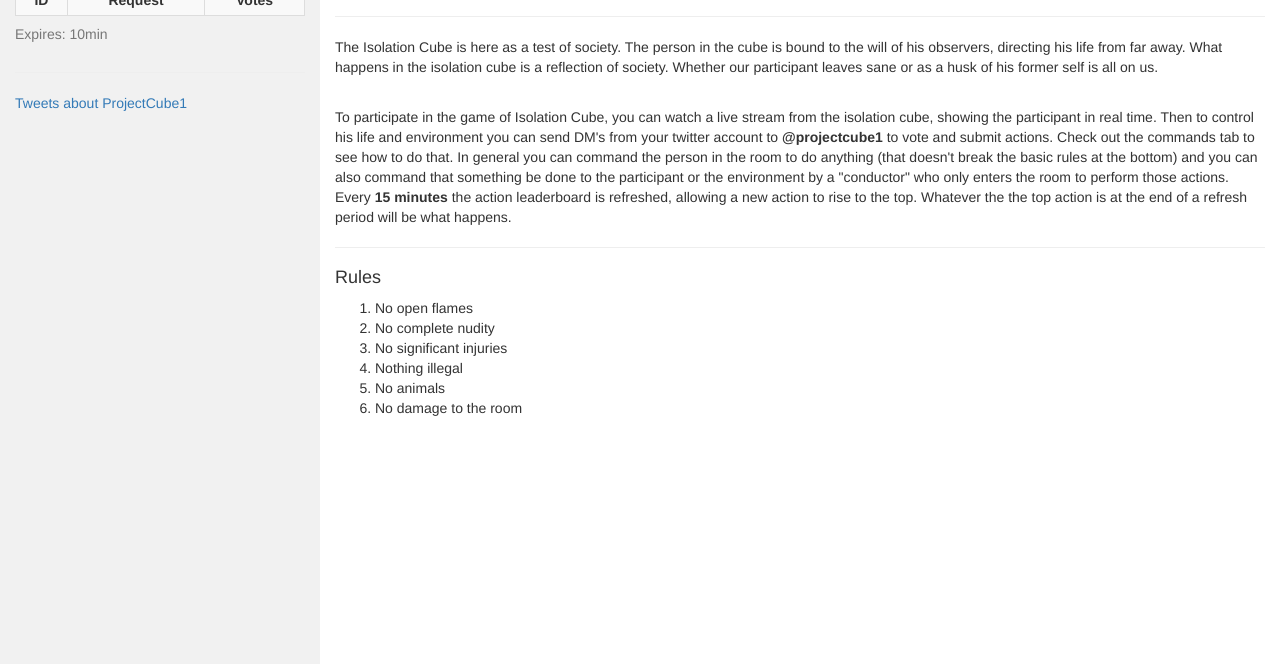
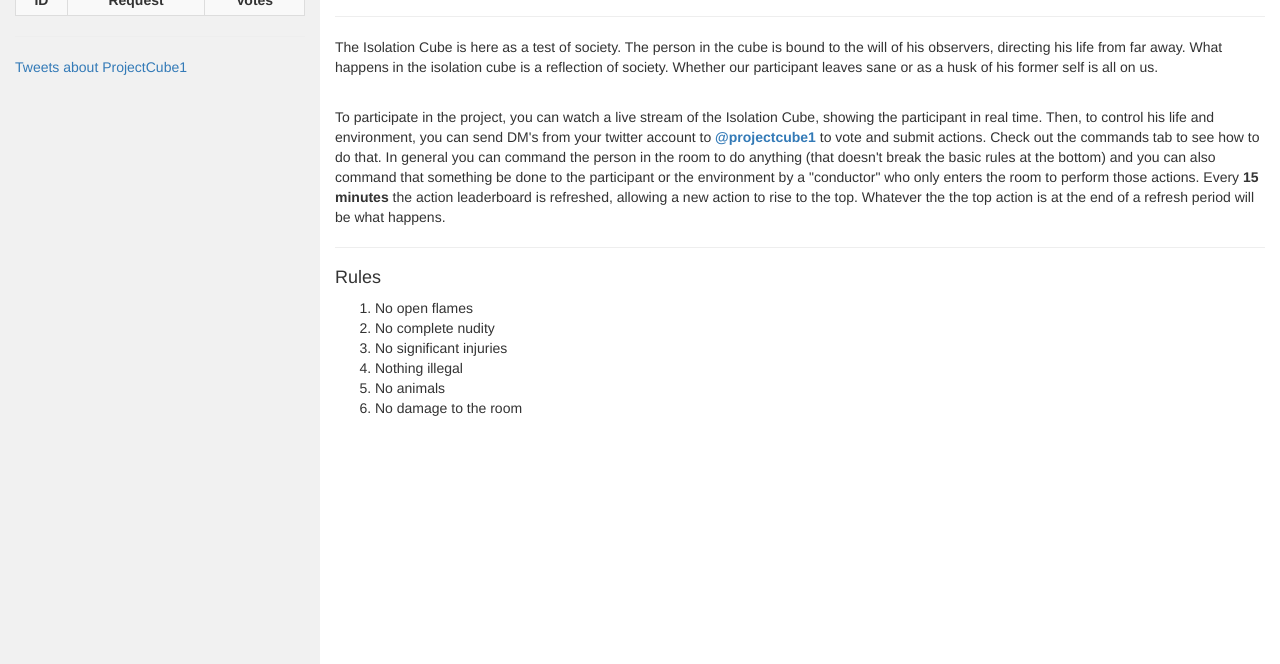
Before and after one commit to nab0310/HackISUF2017, a website: page about.html in a window 1280 px wide. Shown: the part 136-800 px from the top of the page. Drawn offline with nearby package versions, Linux system fonts and the light colour scheme; files that its build step writes are made by us from their sources; no server answers.

Commit message:
minor fixes

```diff
--- a/about.html
+++ b/about.html
@@ -43,7 +43,6 @@
       <br>
       <h4 class="center">Current Top 10</h4>
       <table id="currentTop" style="width:100%" class="table table-striped table-condensed table-bordered">
-        <caption align="bottom">Expires: <span id="expireTime">10min</span></caption>
         <tr>
             <th>ID</th>
             <th>Request</th>
@@ -74,10 +73,11 @@
             </p>
             <br>
             <p>
-                To participate in the game of Isolation Cube, you can watch a
-                live stream from the isolation cube, showing the participant in
-                real time. Then to control his life and environment you can send
-                DM's from your twitter account to<strong> @projectcube1 </strong>
+                To participate in the project, you can watch a
+                live stream of the Isolation Cube, showing the participant in
+                real time. Then, to control his life and environment, you can send
+                DM's from your twitter account to
+                <strong><a href="https://twitter.com/ProjectCube1?lang=en" target="_blank"> @projectcube1 </a></strong>
                  to vote and submit actions. Check out the commands tab to see how to do
                 that. In general you can command the person in the room to do
                 anything (that doesn't break the basic rules at the bottom)
```
Also changed, not shown: twitter.js (+5 -5 lines).
